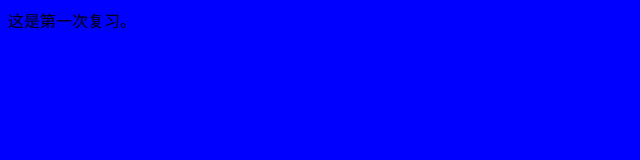
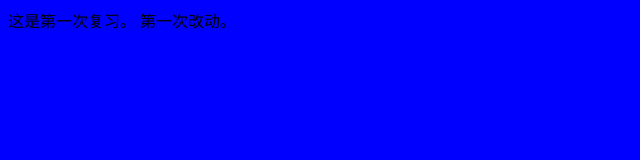
Before and after one commit to zuoyeshu/2-practice, a plain HTML site: page index.html in a window 1280 px wide. Shown: the whole page, without its empty margins (0-640 px from the left). Drawn offline with Linux system fonts and the light colour scheme.

Commit message:
第一次改动。

```diff
--- a/index.html
+++ b/index.html
@@ -9,5 +9,6 @@
 </head>
 <body>
     这是第一次复习。
+    第一次改动。
 </body>
 </html>
```
